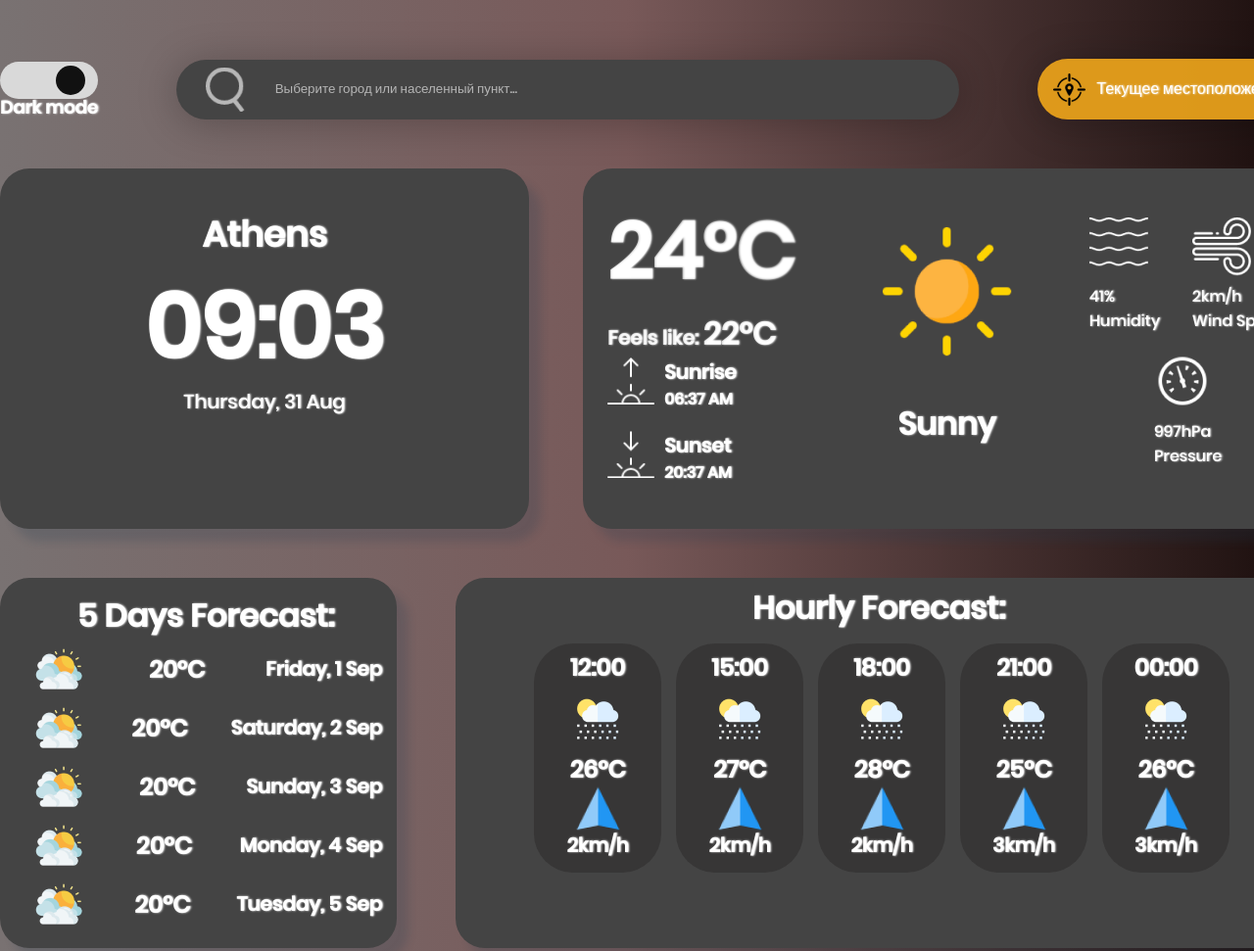
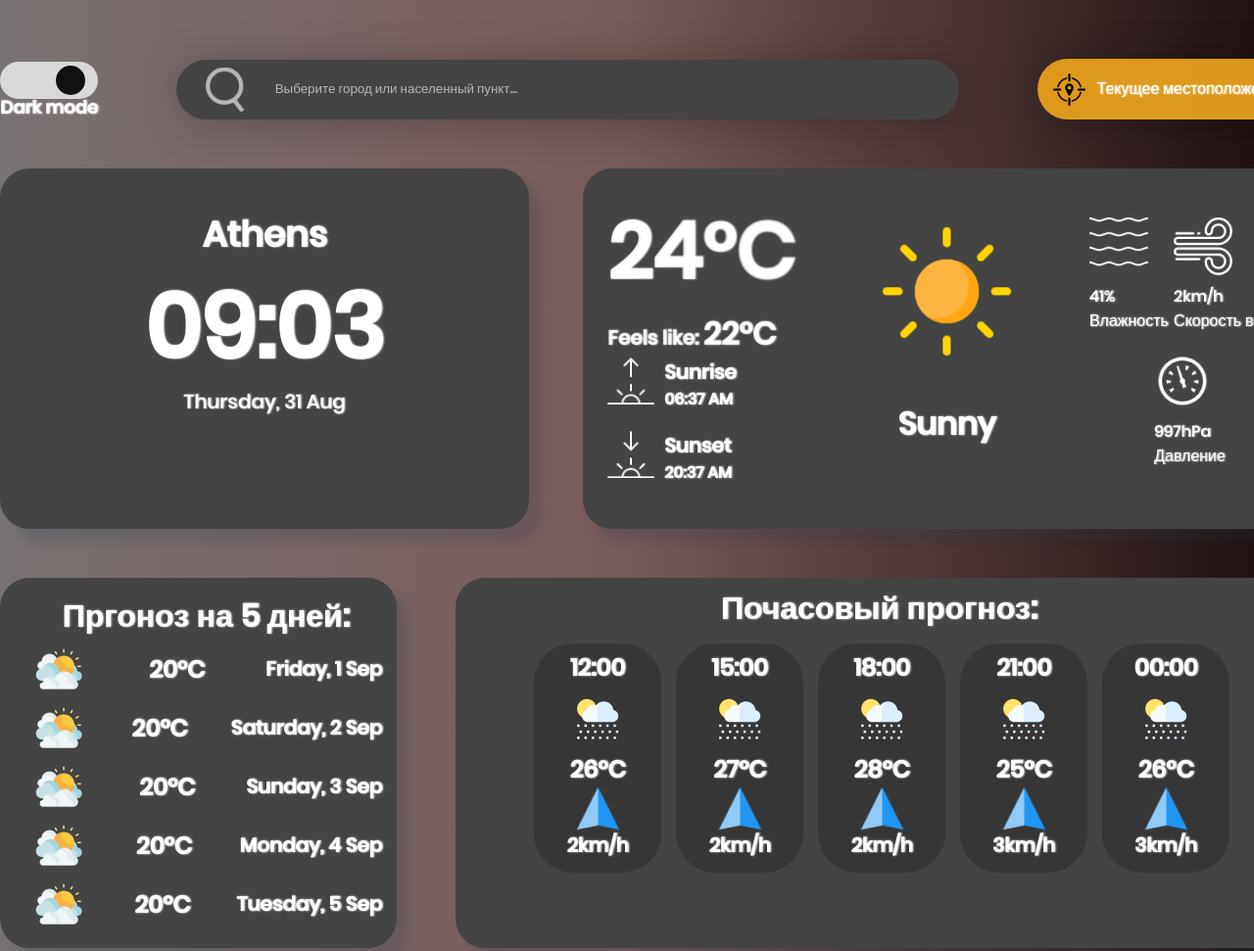
Before and after one commit to potapov11/weatherJavaScrptApp, a website: page app/index.html in a window 1280 px wide. Shown: the top 971 px of the page at 98% size. Drawn offline with Linux system fonts and the light colour scheme; files whose address does not match are found by name.

Commit message:
меняет на русский текст

```diff
--- a/app/index.html
+++ b/app/index.html
@@ -70,23 +70,23 @@
 							<div class="info-box__humidity">
 								<div class="info-box__humidity-icon"></div>
 								<p class="info-box__humidity-data">41%</p>
-								<p class="info-box__humidity-text">Humidity</p>
+								<p class="info-box__humidity-text">Влажность</p>
 							</div>
 							<div class="info-box__wind">
 								<div class="info-box__wind-icon"></div>
 								<p class="info-box__wind-data">2km/h</p>
-								<p class="info-box__wind-text">Wind Speed</p>
+								<p class="info-box__wind-text">Скорость ветра</p>
 							</div>
 							<div class="info-box__pressure">
 								<div class="info-box__pressure-icon"></div>
 								<p class="info-box__pressure-data">997hPa</p>
-								<p class="info-box__pressure-text">Pressure</p>
+								<p class="info-box__pressure-text">Давление</p>
 							</div>
 						</div>
 					</div>
 				</div>
 				<div class="forecast-box">
-					<p class="forecast-box__title">5 Days Forecast:</p>
+					<p class="forecast-box__title">Пргоноз на 5 дней:</p>
 					<div class="forecast-box__line">
 						<div class="forecast-box__icon"></div>
 						<span class="forecast-box__temp">20°C</span>
@@ -115,7 +115,7 @@
 					</div>
 				</div>
 				<div class="hourly-box">
-					<p class="hourly-box__title">Hourly Forecast:</p>
+					<p class="hourly-box__title">Почасовый прогноз:</p>
 					<div class="hourly-box__row">
 						<div class="hourly-box__column">
 							<span class="hourly-box__time">12:00</span>
```
Also changed, not shown: gulpfile.js (+7 -3 lines), package.json (+8 -2 lines).
